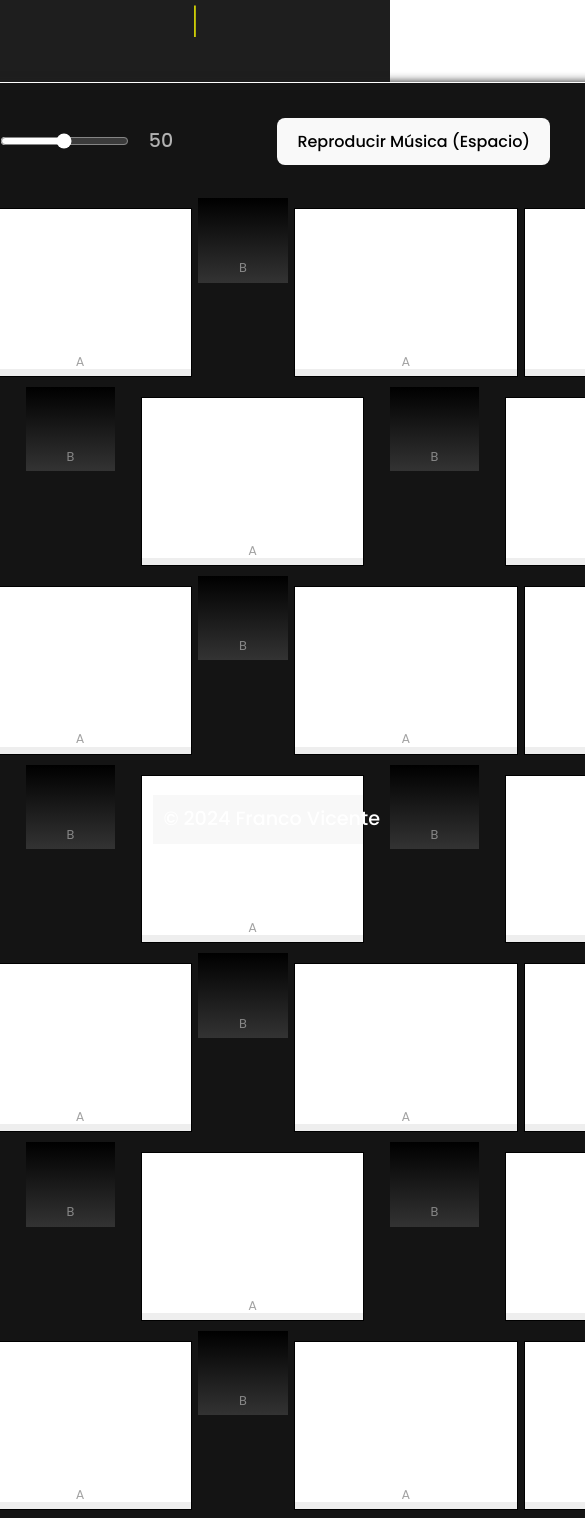
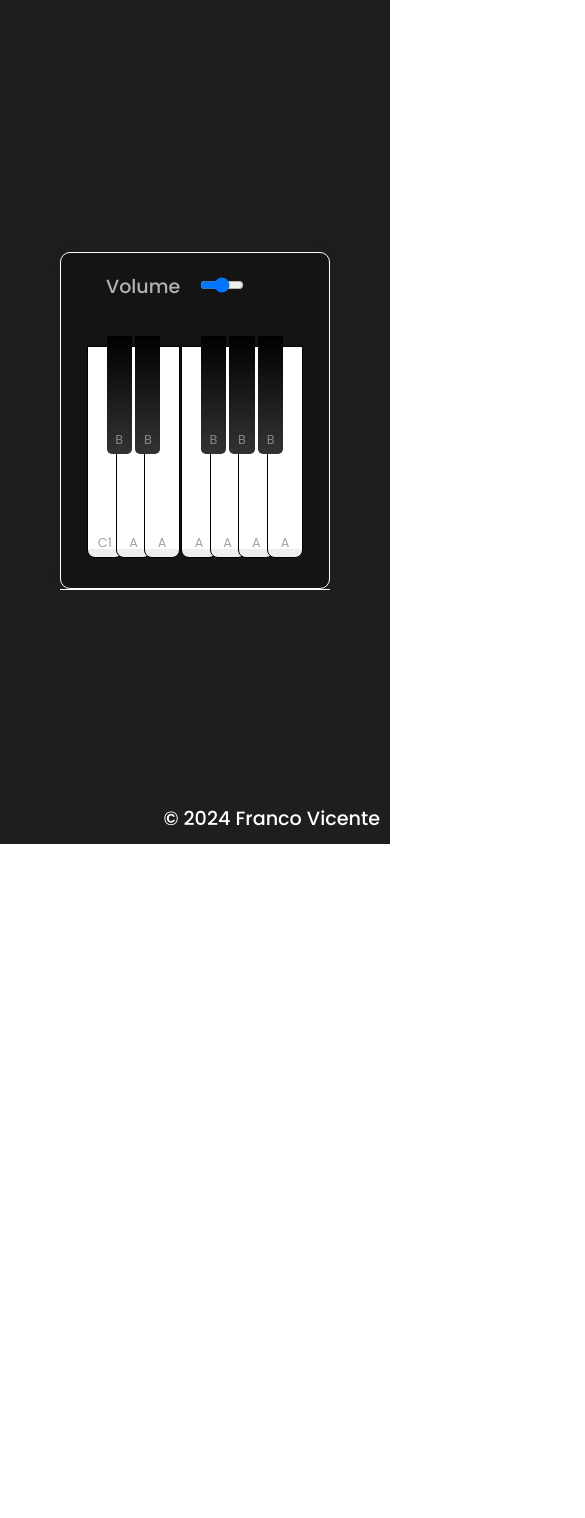
Before and after one commit to FrancoVicen/Playable-Keyboard, a React (Vite) app: page / in a window 390 px wide. Shown: the top 1518 px of the page, 585 px wide, since content can reach past the window. After the commit the page ends 844 px from the top, so only its background shows below. Built offline with nearby package versions, Linux system fonts and the light colour scheme.

Commit message:
Responsive OK

```diff
--- a/src/App.css
+++ b/src/App.css
@@ -15,7 +15,7 @@ body {
   padding: 35px 40px;
   border-radius: 20px;
   background: #141414;
-  width: 1200px;
+  width: 1300px;
   border: 1px solid #fff;
   box-shadow: #1E1E1E 0px 0px 10px;
 }
@@ -137,6 +137,7 @@ button{
   display: flex;
   list-style: none;
   margin-top: 4vh;
+  justify-content: center;
 }
 .piano-keys .key {
   cursor: pointer;
@@ -232,6 +233,9 @@ html {
         color: yellow;
     }
 }
+/* BASE BUTTON */
+
+
 
 /* FOOTER */
 .footer-container {
@@ -287,3 +291,225 @@ html {
     font-size: 0.8rem;
   }
 }
+
+@media screen and (max-width: 1600px) {
+  .wrapper{
+    width: 1200px;
+  }
+  .group-5{
+    display: none;
+  }
+  .volume-input{
+    width: 40%;
+  }
+}
+
+@media screen and (max-width: 1300px) {
+  .wrapper{
+    width: 1000px;
+  }
+  .group-4{
+    display: none;
+  }
+}
+
+@media screen and (max-width: 1150px) {
+  .wrapper{
+    width: 800px;
+  }
+  .group-3{
+    display: none;
+  }
+  .volume-input-valueText{
+    display: none;
+  }
+  .keyboard-setings-turnOnOff-button{
+    display: none;
+  }
+}
+
+@media screen and (max-width: 950px) {
+  .wrapper{
+    width: 600px;
+  }
+  .group-2{
+    display: none;
+  }
+  .sound-base{
+    display: none;
+  }
+  .keyboard-setings-turnOnOff-button{
+    display: none;
+  }
+  .piano-keys .black {
+    z-index: 2;
+    width: 7%;
+    height: 14vh;
+    margin: 0 -17px 0 -17px;
+    border-radius: 0 0 5px 5px;
+    background: linear-gradient(#000, #333);
+    transition: background-color 0.3s ease;
+  }
+  .piano-keys .white {
+    width: 10.5%;
+    height: 25.2vh;
+    border-radius: 0 0 8px 8px;
+    border: 1px solid #000;
+    background: linear-gradient(#fff 96%, #eee 4%);
+  }
+}
+
+@media screen and (max-width: 730px) {
+  .wrapper{
+    width: 400px;
+    padding: 20px 25px;
+    border-radius: 10px;
+  }
+  .group-1{
+    display: none;
+  }
+  .sound-base{
+    display: none;
+  }
+  .volume-input{
+    width: 20%;
+  }
+  .keyboard-setings-turnOnOff-button{
+    display: none;
+  }
+  .piano-keys .black {
+    z-index: 2;
+    width: 9.5%;
+    height: 14vh;
+    margin: 0 -17px 0 -17px;
+    border-radius: 0 0 5px 5px;
+    background: linear-gradient(#000, #333);
+    transition: background-color 0.3s ease;
+  }
+  .piano-keys .white {
+    width: 15.5%;
+    height: 25.2vh;
+    border-radius: 0 0 8px 8px;
+    border: 1px solid #000;
+    background: linear-gradient(#fff 96%, #eee 4%);
+  }
+  h2{
+    display: none;
+  }
+}
+
+@media screen and (max-width: 450px) {
+  .wrapper{
+    width: 270px;
+  }
+
+  .sound-base{
+    display: none;
+  }
+  .keyboard-setings-turnOnOff-button{
+    display: none;
+  }
+  h2{
+    display: none;
+  }
+  .piano-keys .black {
+    z-index: 2;
+    width: 13.5%;
+    height: 14vh;
+    margin: 0 -17px 0 -17px;
+    border-radius: 0 0 5px 5px;
+    background: linear-gradient(#000, #333);
+    transition: background-color 0.3s ease;
+  }
+  .piano-keys .white {
+    width: 20.5%;
+    height: 25.2vh;
+    border-radius: 0 0 8px 8px;
+    border: 1px solid #000;
+    background: linear-gradient(#fff 96%, #eee 4%);
+  }
+  h2{
+    display: none;
+  }
+  .group-0{
+    display: none;
+  }
+}
+
+@media screen and (max-width: 400px) {
+  .wrapper{
+    width: 270px;
+  }
+
+  .sound-base{
+    display: none;
+  }
+  .keyboard-setings-turnOnOff-button{
+    display: none;
+  }
+  h2{
+    display: none;
+  }
+  .piano-keys .black {
+    z-index: 2;
+    width: 11.5%;
+    height: 14vh;
+    margin: 0 -17px 0 -17px;
+    border-radius: 0 0 5px 5px;
+    background: linear-gradient(#000, #333);
+    transition: background-color 0.3s ease;
+  }
+  .piano-keys .white {
+    width: 16.5%;
+    height: 25.2vh;
+    border-radius: 0 0 8px 8px;
+    border: 1px solid #000;
+    background: linear-gradient(#fff 96%, #eee 4%);
+  }
+  h2{
+    display: none;
+  }
+  .group-0{
+    display: none;
+  }
+}
+
+@media screen and (max-width: 330px) {
+  .wrapper{
+    width: 250px;
+    padding: 20px 15px;
+    border-radius: 10px;
+  }
+
+  .sound-base{
+    display: none;
+  }
+  .keyboard-setings-turnOnOff-button{
+    display: none;
+  }
+  h2{
+    display: none;
+  }
+  .piano-keys .black {
+    z-index: 2;
+    width: 10.5%;
+    height: 14vh;
+    margin: 0 -17px 0 -17px;
+    border-radius: 0 0 5px 5px;
+    background: linear-gradient(#000, #333);
+    transition: background-color 0.3s ease;
+  }
+  .piano-keys .white {
+    width: 15.5%;
+    height: 25.2vh;
+    border-radius: 0 0 8px 8px;
+    border: 1px solid #000;
+    background: linear-gradient(#fff 96%, #eee 4%);
+  }
+  h2{
+    display: none;
+  }
+  .group-0{
+    display: none;
+  }
+}
--- a/src/App.jsx
+++ b/src/App.jsx
@@ -43,13 +43,13 @@ function App() {
         <div className="wrapper">
           <aside className='header'>
             <h2>Keyboard 1.0</h2>
-            <div className="column volume-slider">
-              <span>Volume</span>
-              <input type="range"
+            <div >
+              <span className='volume-text'>Volume</span>
+              <input  className="volume-input" type="range"
               min="0" max="100"
               value={volume}
               onChange={handleVolumeChange}/>
-              <span>{volume}</span>
+              <span className='volume-input-valueText'>{volume}</span>
             </div>
               <BaseButton/>
                 <TurnButton initialIsOn={false}>
@@ -83,7 +83,7 @@ function App() {
                 A
             </KeyboardKeyWhite>
             <KeyboardKeyBlack
-              keyToPress="b" soundFile="D1.ogg" onClick={handleClick} onKeyUp={handleKeyUp} volume={volume}>
+              keyToPress="b" soundFile="Ds1.ogg" onClick={handleClick} onKeyUp={handleKeyUp} volume={volume}>
                 B
             </KeyboardKeyBlack>
             <KeyboardKeyWhite
@@ -107,207 +107,207 @@ function App() {
                 A
             </KeyboardKeyWhite>
             {/* 13 to 17 - third group of keys - 3 white y 2 black */}
-            <KeyboardKeyWhite
+            <KeyboardKeyWhite index={1}
               keyToPress="a" soundFile="A1.ogg" onClick={handleClick} onKeyUp={handleKeyUp} volume={volume}>
                 A
             </KeyboardKeyWhite>
-            <KeyboardKeyBlack
+            <KeyboardKeyBlack index={1}
               keyToPress="b" soundFile="Ds1.ogg" onClick={handleClick} onKeyUp={handleKeyUp} volume={volume}>
                 B
             </KeyboardKeyBlack>
-            <KeyboardKeyWhite
+            <KeyboardKeyWhite index={1}
               keyToPress="a" soundFile="B1.ogg" onClick={handleClick} onKeyUp={handleKeyUp} volume={volume}>
                 A
             </KeyboardKeyWhite>
-            <KeyboardKeyBlack
+            <KeyboardKeyBlack index={1}
               keyToPress="b" soundFile="As0.ogg" onClick={handleClick} onKeyUp={handleKeyUp} volume={volume}>
                 B
             </KeyboardKeyBlack>
-            <KeyboardKeyWhite
+            <KeyboardKeyWhite index={1}
               keyToPress="a" soundFile="C1.ogg" onClick={handleClick} onKeyUp={handleKeyUp} volume={volume}>
                 A
             </KeyboardKeyWhite>
             {/* 18 to 24 - fourth group of keys - 4 blacas y 3 negras */}
-            <KeyboardKeyWhite
+            <KeyboardKeyWhite index={2}
               keyToPress="a" soundFile="D1.ogg" onClick={handleClick} onKeyUp={handleKeyUp} volume={volume}>
                 A
             </KeyboardKeyWhite>
-            <KeyboardKeyBlack
+            <KeyboardKeyBlack index={2}
               keyToPress="b" soundFile="Cs1.ogg" onClick={handleClick} onKeyUp={handleKeyUp} volume={volume}>
                 B
             </KeyboardKeyBlack>
-            <KeyboardKeyWhite
+            <KeyboardKeyWhite index={2}
               keyToPress="a" soundFile="E1.ogg" onClick={handleClick} onKeyUp={handleKeyUp} volume={volume}>
                 A
             </KeyboardKeyWhite>
-            <KeyboardKeyBlack
+            <KeyboardKeyBlack index={2}
               keyToPress="b" soundFile="Ds1.ogg" onClick={handleClick} onKeyUp={handleKeyUp} volume={volume}>
                 B
             </KeyboardKeyBlack>
-            <KeyboardKeyWhite
+            <KeyboardKeyWhite index={2}
               keyToPress="a" soundFile="F1.ogg" onClick={handleClick} onKeyUp={handleKeyUp} volume={volume}>
                 A
             </KeyboardKeyWhite>
-            <KeyboardKeyBlack
+            <KeyboardKeyBlack index={2}
               keyToPress="b" soundFile="Cs1.ogg" onClick={handleClick} onKeyUp={handleKeyUp} volume={volume}>
                 B
             </KeyboardKeyBlack>
-            <KeyboardKeyWhite
+            <KeyboardKeyWhite index={2}
               keyToPress="a" soundFile="G1.ogg" onClick={handleClick} onKeyUp={handleKeyUp} volume={volume}>
                 A
             </KeyboardKeyWhite>
             {/* 25 to 29 - fifth group of keys - 3 white y 2 black */}
-            <KeyboardKeyWhite
+            <KeyboardKeyWhite index={3}
               keyToPress="a" soundFile="A2.ogg" onClick={handleClick} onKeyUp={handleKeyUp} volume={volume}>
                 A
             </KeyboardKeyWhite>
-            <KeyboardKeyBlack
+            <KeyboardKeyBlack index={3}
               keyToPress="b" soundFile="Cs1.ogg" onClick={handleClick} onKeyUp={handleKeyUp} volume={volume}>
                 B
             </KeyboardKeyBlack>
-            <KeyboardKeyWhite
+            <KeyboardKeyWhite index={3}
               keyToPress="a" soundFile="B2.ogg" onClick={handleClick} onKeyUp={handleKeyUp} volume={volume}>
                 A
             </KeyboardKeyWhite>
-            <KeyboardKeyBlack
+            <KeyboardKeyBlack index={3}
               keyToPress="b" soundFile="Cs1.ogg" onClick={handleClick} onKeyUp={handleKeyUp} volume={volume}>
                 B
             </KeyboardKeyBlack>
-            <KeyboardKeyWhite
+            <KeyboardKeyWhite index={3}
               keyToPress="a" soundFile="C2.ogg" onClick={handleClick} onKeyUp={handleKeyUp} volume={volume}>
                 A
             </KeyboardKeyWhite>
             {/* 30 to 36 - sixth group of keys - 4 blacas y 3 negras */}
-            <KeyboardKeyWhite
+            <KeyboardKeyWhite index={3}
               keyToPress="a" soundFile="D2.ogg" onClick={handleClick} onKeyUp={handleKeyUp} volume={volume}>
                 A
             </KeyboardKeyWhite>
-            <KeyboardKeyBlack
+            <KeyboardKeyBlack index={3}
               keyToPress="b" soundFile="Cs1.ogg" onClick={handleClick} onKeyUp={handleKeyUp} volume={volume}>
                 B
             </KeyboardKeyBlack>
-            <KeyboardKeyWhite
+            <KeyboardKeyWhite index={3}
               keyToPress="a" soundFile="E2.ogg" onClick={handleClick} onKeyUp={handleKeyUp} volume={volume}>
                 A
             </KeyboardKeyWhite>
-            <KeyboardKeyBlack
+            <KeyboardKeyBlack index={3}
               keyToPress="b" soundFile="As0.ogg" onClick={handleClick} onKeyUp={handleKeyUp} volume={volume}>
                 B
             </KeyboardKeyBlack>
-            <KeyboardKeyWhite
+            <KeyboardKeyWhite index={3}
               keyToPress="a" soundFile="F2.ogg" onClick={handleClick} onKeyUp={handleKeyUp} volume={volume}>
                 A
             </KeyboardKeyWhite>
-            <KeyboardKeyBlack
+            <KeyboardKeyBlack index={3}
               keyToPress="b" soundFile="As0.ogg" onClick={handleClick} onKeyUp={handleKeyUp} volume={volume}>
                 B
             </KeyboardKeyBlack>
-            <KeyboardKeyWhite
+            <KeyboardKeyWhite index={3}
               keyToPress="a" soundFile="G2.ogg" onClick={handleClick} onKeyUp={handleKeyUp} volume={volume}>
                 A
             </KeyboardKeyWhite>
             {/* 37 to 41 - seventh group of keys - 3 white y 2 black */}
-            <KeyboardKeyWhite
+            <KeyboardKeyWhite index={4}
               keyToPress="a" soundFile="A3.ogg" onClick={handleClick} onKeyUp={handleKeyUp} volume={volume}>
                 A
             </KeyboardKeyWhite>
-            <KeyboardKeyBlack
+            <KeyboardKeyBlack index={4}
               keyToPress="b" soundFile="As0.ogg" onClick={handleClick} onKeyUp={handleKeyUp} volume={volume}>
                 B
             </KeyboardKeyBlack>
-            <KeyboardKeyWhite
+            <KeyboardKeyWhite index={4}
               keyToPress="a" soundFile="B3.ogg" onClick={handleClick} onKeyUp={handleKeyUp} volume={volume}>
                 A
             </KeyboardKeyWhite>
-            <KeyboardKeyBlack
+            <KeyboardKeyBlack index={4}
               keyToPress="b" soundFile="As0.ogg" onClick={handleClick} onKeyUp={handleKeyUp} volume={volume}>
                 B
             </KeyboardKeyBlack>
-            <KeyboardKeyWhite
+            <KeyboardKeyWhite index={4}
               keyToPress="a" soundFile="C3.ogg" onClick={handleClick} onKeyUp={handleKeyUp} volume={volume}>
                 A
             </KeyboardKeyWhite>
             {/* 42 to 48 - eighth group of keys - 4 blacas y 3 negras */}
-            <KeyboardKeyWhite
+            <KeyboardKeyWhite index={4}
               keyToPress="a" soundFile="D3.ogg" onClick={handleClick} onKeyUp={handleKeyUp} volume={volume}>
                 A
             </KeyboardKeyWhite>
-            <KeyboardKeyBlack
+            <KeyboardKeyBlack index={4}
               keyToPress="b" soundFile="As0.ogg" onClick={handleClick} onKeyUp={handleKeyUp} volume={volume}>
                 B
             </KeyboardKeyBlack>
-            <KeyboardKeyWhite
+            <KeyboardKeyWhite index={4}
               keyToPress="a" soundFile="E3.ogg" onClick={handleClick} onKeyUp={handleKeyUp} volume={volume}>
                 A
             </KeyboardKeyWhite>
-            <KeyboardKeyBlack
+            <KeyboardKeyBlack index={4}
               keyToPress="b" soundFile="As0.ogg" onClick={handleClick} onKeyUp={handleKeyUp} volume={volume}>
                 B
             </KeyboardKeyBlack>
-            <KeyboardKeyWhite
+            <KeyboardKeyWhite index={4}
               keyToPress="a" soundFile="F3.ogg" onClick={handleClick} onKeyUp={handleKeyUp} volume={volume}>
                 A
             </KeyboardKeyWhite>
-            <KeyboardKeyBlack
+            <KeyboardKeyBlack index={4}
               keyToPress="b" soundFile="As0.ogg" onClick={handleClick} onKeyUp={handleKeyUp} volume={volume}>
                 B
             </KeyboardKeyBlack>
-            <KeyboardKeyWhite
+            <KeyboardKeyWhite index={4}
               keyToPress="a" soundFile="G3.ogg" onClick={handleClick} onKeyUp={handleKeyUp} volume={volume}>
                 A
             </KeyboardKeyWhite>
             {/* 49 to 53 - nineth group of keys - 3 white y 2 black */}
-            <KeyboardKeyWhite
+            <KeyboardKeyWhite index={5}
               keyToPress="a" soundFile="A4.ogg" onClick={handleClick} onKeyUp={handleKeyUp} volume={volume}>
                 A
             </KeyboardKeyWhite>
-            <KeyboardKeyBlack
+            <KeyboardKeyBlack index={5}
               keyToPress="b" soundFile="As0.ogg" onClick={handleClick} onKeyUp={handleKeyUp} volume={volume}>
                 B
             </KeyboardKeyBlack>
-            <KeyboardKeyWhite
+            <KeyboardKeyWhite index={5}
               keyToPress="a" soundFile="B4.ogg" onClick={handleClick} onKeyUp={handleKeyUp} volume={volume}>
                 A
             </KeyboardKeyWhite>
-            <KeyboardKeyBlack
+            <KeyboardKeyBlack index={5}
               keyToPress="b" soundFile="As0.ogg" onClick={handleClick} onKeyUp={handleKeyUp} volume={volume}>
                 B
             </KeyboardKeyBlack>
-            <KeyboardKeyWhite
+            <KeyboardKeyWhite index={5}
               keyToPress="a" soundFile="C4.ogg" onClick={handleClick} onKeyUp={handleKeyUp} volume={volume}>
                 A
             </KeyboardKeyWhite>
             {/* 54 to 60 - prefinal group of keys - 4 blacas y 3 negras */}
-            <KeyboardKeyWhite
+            <KeyboardKeyWhite index={5}
               keyToPress="a" soundFile="D4.ogg" onClick={handleClick} onKeyUp={handleKeyUp} volume={volume}>
                 A
             </KeyboardKeyWhite>
-            <KeyboardKeyBlack
+            <KeyboardKeyBlack index={5}
               keyToPress="b" soundFile="As0.ogg" onClick={handleClick} onKeyUp={handleKeyUp} volume={volume}>
                 B
             </KeyboardKeyBlack>
-            <KeyboardKeyWhite
+            <KeyboardKeyWhite index={5}
               keyToPress="a" soundFile="E4.ogg" onClick={handleClick} onKeyUp={handleKeyUp} volume={volume}>
                 A
             </KeyboardKeyWhite>
-            <KeyboardKeyBlack
+            <KeyboardKeyBlack index={5}
               keyToPress="b" soundFile="Ds1.ogg" onClick={handleClick} onKeyUp={handleKeyUp} volume={volume}>
                 B
             </KeyboardKeyBlack>
-            <KeyboardKeyWhite
+            <KeyboardKeyWhite index={5}
               keyToPress="a" soundFile="F4.ogg" onClick={handleClick} onKeyUp={handleKeyUp} volume={volume}>
                 A
             </KeyboardKeyWhite>
-            <KeyboardKeyBlack
+            <KeyboardKeyBlack index={5}
               keyToPress="b" soundFile="Ds1.ogg" onClick={handleClick} onKeyUp={handleKeyUp} volume={volume}>
                 B
             </KeyboardKeyBlack>
-            <KeyboardKeyWhite
+            <KeyboardKeyWhite index={5}
               keyToPress="a" soundFile="G4.ogg" onClick={handleClick} onKeyUp={handleKeyUp} volume={volume}>
                 A
             </KeyboardKeyWhite>
             {/* 61 - final group of keys - 1 white do */}
-            <KeyboardKeyWhite
+            <KeyboardKeyWhite index={0}
               keyToPress="a" soundFile="A5.ogg" onClick={handleClick} onKeyUp={handleKeyUp} volume={volume}>
                 A
             </KeyboardKeyWhite>
--- a/src/components/base-button.jsx
+++ b/src/components/base-button.jsx
@@ -31,8 +31,8 @@ const BaseButton = () => {
   }, []);
 
   return (
-    <button onClick={toggleAudio}>
-      {isPlaying ? 'Detener Música (Espacio)' : 'Reproducir Música (Espacio)'}
+    <button className='sound-base' onClick={toggleAudio}>
+      {isPlaying ? 'Stop Base' : 'Play Base (Space Bar)'}
     </button>
   );
 };
--- a/src/components/keyboard-key-black.jsx
+++ b/src/components/keyboard-key-black.jsx
@@ -1,8 +1,33 @@
 import React, { useState, useEffect } from "react";
 
-export function KeyboardKeyBlack({ children, onClick, keyToPress, soundFile, previousSiblingClass, volume }) {
+export function KeyboardKeyBlack({ children, index, onClick, keyToPress, soundFile, previousSiblingClass, volume }) {
   const [isPressed, setIsPressed] = useState(false);
   const [audio, setAudio] = useState(null);
+  let groupClass = '';
+
+  switch (index) {
+    case 0:
+      groupClass = 'group-0';
+      break;
+    case 1:
+      groupClass = 'group-1';
+      break;
+    case 2:
+      groupClass = 'group-2';
+      break;
+    case 3:
+      groupClass = 'group-3';
+      break;
+    case 4:
+      groupClass = 'group-4';
+      break;
+      case 5:
+      groupClass = 'group-5';
+      break;
+    default:
+      groupClass = '';
+      break;
+  }
 
   const handleMouseDown = () => {
     setIsPressed(true);
@@ -64,7 +89,7 @@ export function KeyboardKeyBlack({ children, onClick, keyToPress, soundFile, pre
 
   return (
       <li
-      className="key black"
+      className={`key black ${groupClass}`}
       onMouseDown={handleMouseDown}
       onMouseUp={handleMouseUp}
       onClick={onClick}
--- a/src/components/keyboard-key-white.jsx
+++ b/src/components/keyboard-key-white.jsx
@@ -1,14 +1,33 @@
 import React, { useState, useEffect } from "react";
 
-export function KeyboardKeyWhite({ children, onClick, keyToPress, soundFile, previousSiblingClass, volume }) {
+export function KeyboardKeyWhite({ children, index, onClick, keyToPress, soundFile, previousSiblingClass, volume }) {
   const [isPressed, setIsPressed] = useState(false);
   const [audio, setAudio] = useState(null);
+  let groupClass = '';
 
-  // const keyClass = `${className} ${previousSiblingClass === 'key white' ? 'key black' : 'key white'}`;
-  // const keyClass =
-  // children && children.props && children.props.className
-  //   ? `${children.props.className} ${previousSiblingClass === 'key white' ? 'key black' : ''}`
-  //   : previousSiblingClass === 'key white' ? 'key black' : '';
+  switch (index) {
+    case 0:
+      groupClass = 'group-0';
+      break;
+    case 1:
+      groupClass = 'group-1';
+      break;
+    case 2:
+      groupClass = 'group-2';
+      break;
+    case 3:
+      groupClass = 'group-3';
+      break;
+    case 4:
+      groupClass = 'group-4';
+      break;
+    case 5:
+      groupClass = 'group-5';
+      break;
+    default:
+      groupClass = '';
+      break;
+  }
 
   const handleMouseDown = () => {
     setIsPressed(true);
@@ -28,12 +47,12 @@ export function KeyboardKeyWhite({ children, onClick, keyToPress, soundFile, pre
   };
 
   const handleVolume = (e) => {
-    audio.volume = e.target.value; // passing the range slider value as an audio volume
+    audio.volume = e.target.value;
 }
 
   const startSound = () => {
     const newAudio = new Audio(`./src/sounds/${soundFile}`);
-    newAudio.loop = true; // Reproducir en bucle mientras se mantiene presionado
+    newAudio.loop = true;
     newAudio.volume = volume / 100;
     newAudio.play();
     setAudio(newAudio);
@@ -61,16 +80,13 @@ export function KeyboardKeyWhite({ children, onClick, keyToPress, soundFile, pre
   }, [keyToPress, soundFile, volume]);
 
   return (
-    // <ul className="piano-keys">
       <li
-      // className={`keyboard-key ${isPressed ? "is-pressed" : ""}`}
-      className="key white"
+      className={`key white ${groupClass}`}
       onMouseDown={handleMouseDown}
       onMouseUp={handleMouseUp}
     >
       <span>{children}</span>
     </li>
-    // </ul>
 
   );
 }
```
